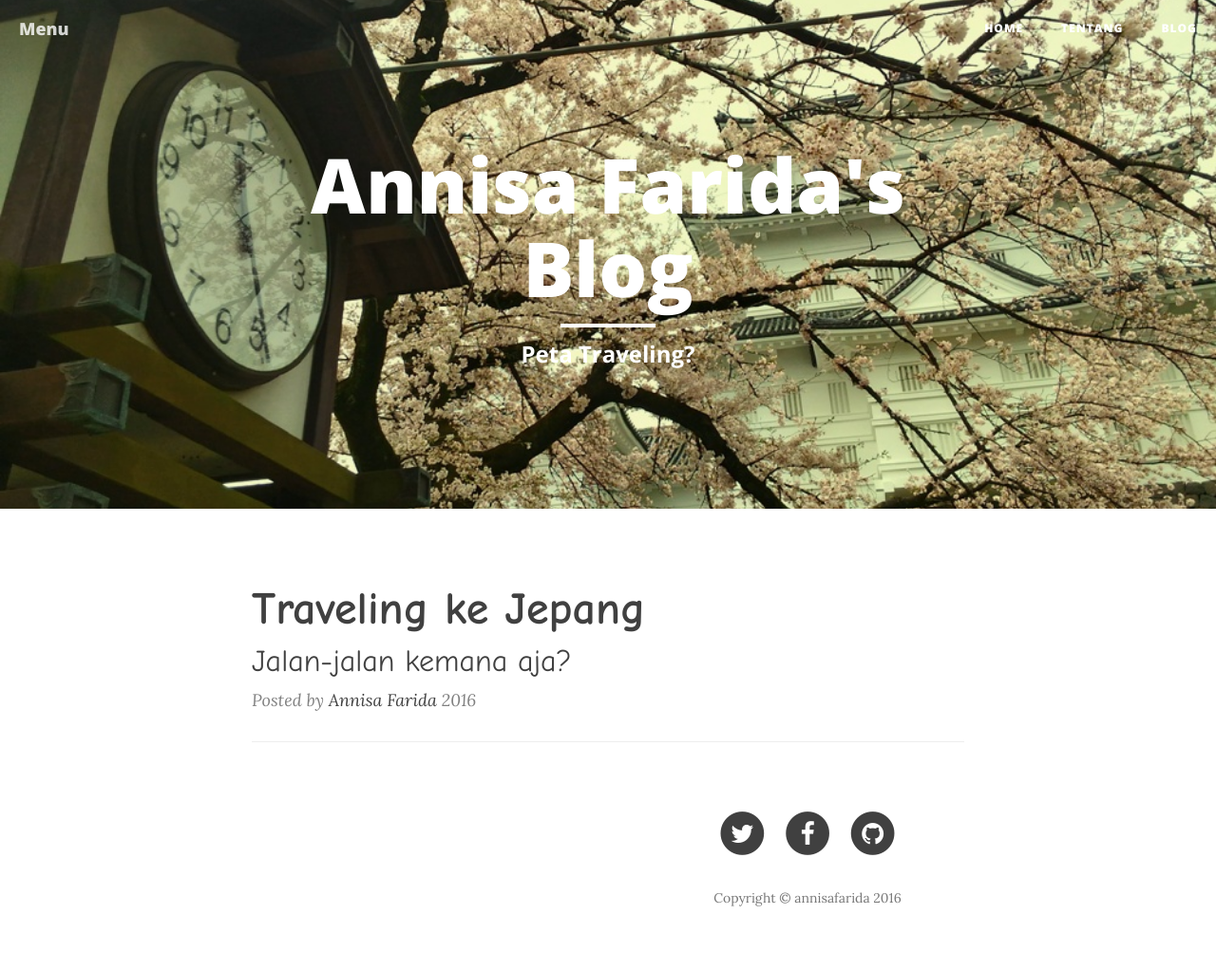
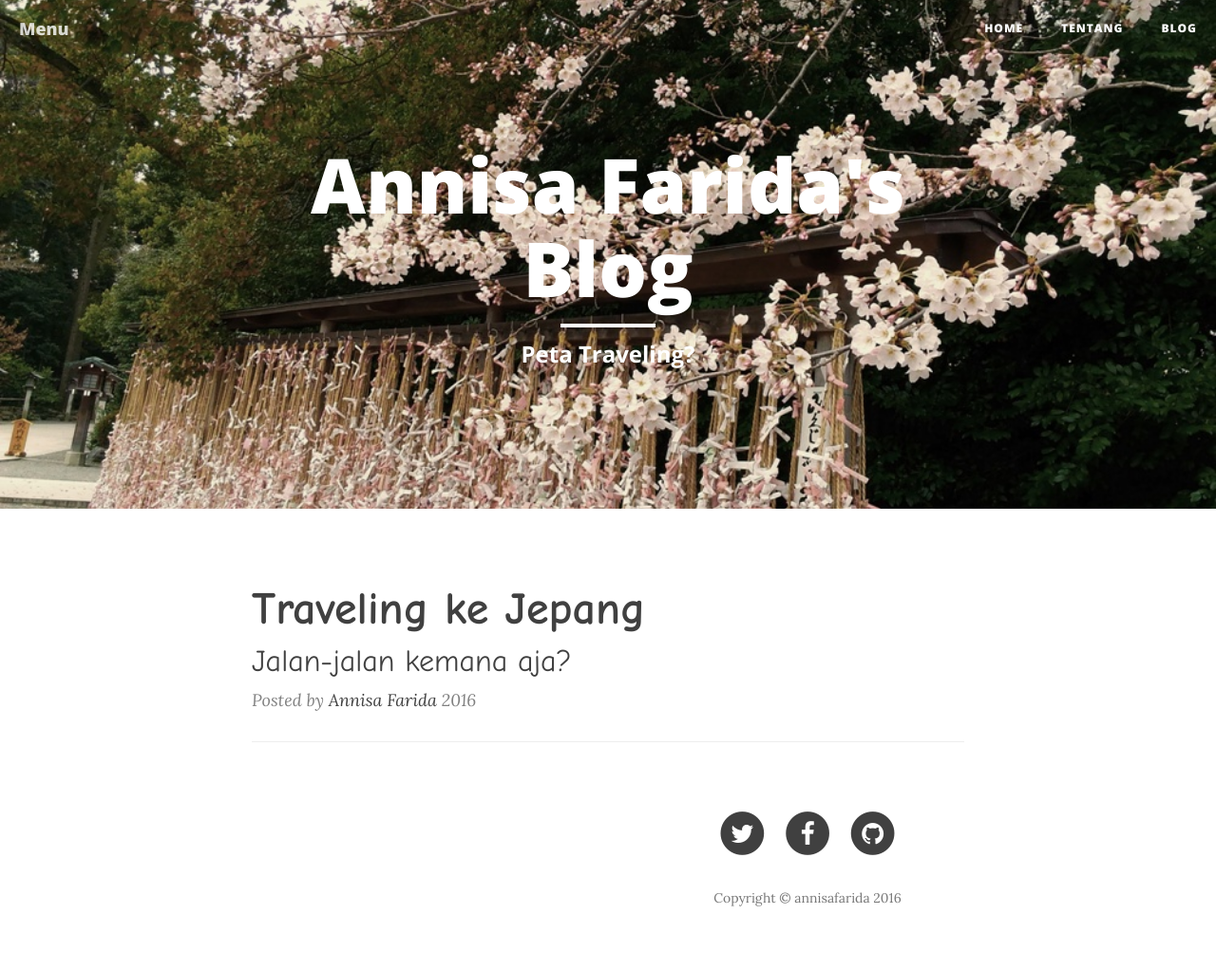
Before and after one commit to annisafarida/annisafarida.github.io, a website: page index.html in a window 1280 px wide. Shown: the top 1022 px of the page at 95% size. Drawn offline with nearby package versions, Linux system fonts and the light colour scheme; files whose address does not match are found by name.

Commit message:
background

```diff
--- a/index.html
+++ b/index.html
@@ -68,7 +68,7 @@
 
     <!-- Page Header -->
     <!-- Set your background image for this header on the line below. -->
-    <header class="intro-header" style="background-image: url('./img/bghome.jpg')">
+    <header class="intro-header" style="background-image: url('.../img/bgblog.jpg')">
         <div class="container">
             <div class="row">
                 <div class="col-lg-8 col-lg-offset-2 col-md-10 col-md-offset-1">
```
Also changed, not shown: post.html (+1 -1 lines), img/about-bg.jpg (deleted), img/contact-bg.jpg (deleted), img/home-bg.jpg (deleted), img/post-bg.jpg (deleted), img/post-sample-image.jpg (deleted).
